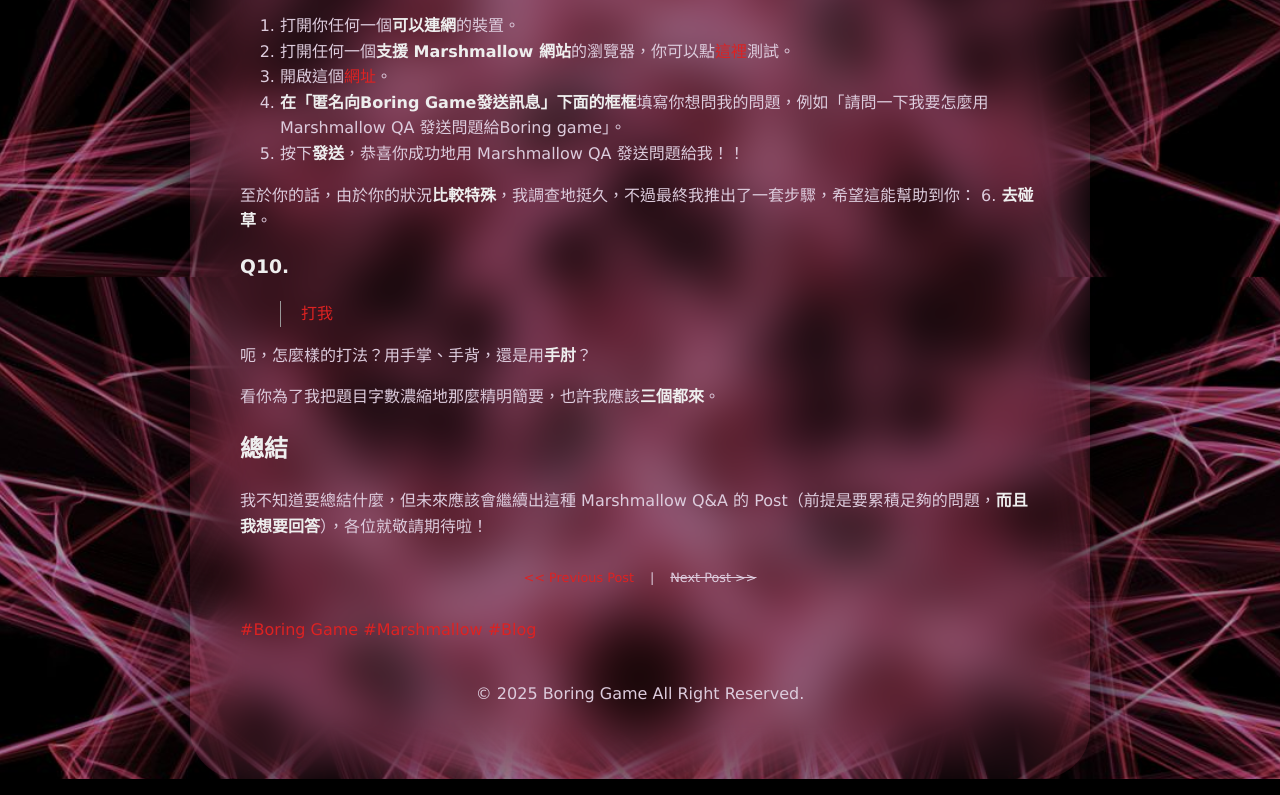
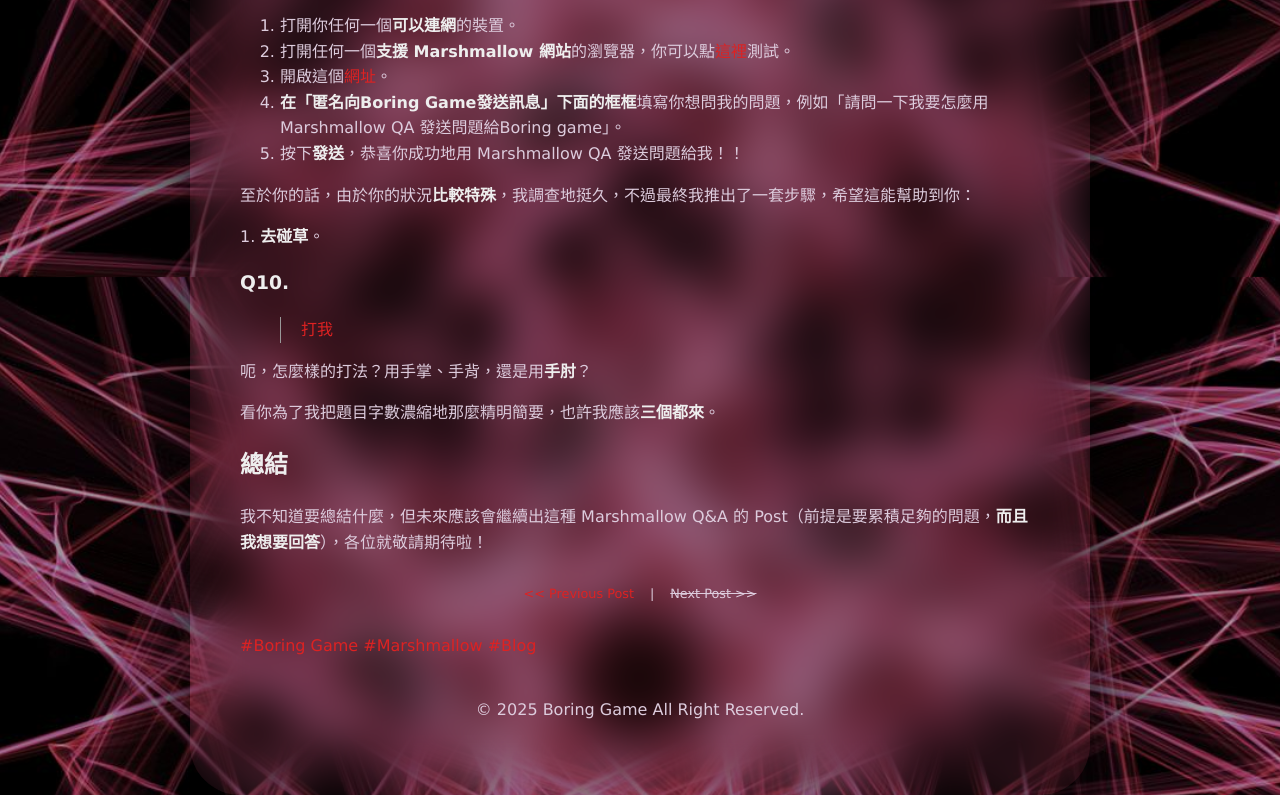
Before and after one commit to boringgameofficial/boringgameofficial.github.io, a plain HTML site: page blog/marshmallow-qa/index.html in a window 1280 px wide. Shown: the part 2123-2918 px from the top of the page. Drawn offline with Linux system fonts and the light colour scheme.

Commit message:
Update index.html

```diff
--- a/blog/marshmallow-qa/index.html
+++ b/blog/marshmallow-qa/index.html
@@ -294,8 +294,8 @@
 <li><strong>在「匿名向Boring Game發送訊息」下面的框框</strong>填寫你想問我的問題，例如「請問一下我要怎麼用Marshmallow QA 發送問題給Boring game」。</li>
 <li>按下<strong>發送</strong>，恭喜你成功地用 Marshmallow QA 發送問題給我！！</li>
 </ol>
-<p>至於你的話，由於你的狀況<strong>比較特殊</strong>，我調查地挺久，不過最終我推出了一套步驟，希望這能幫助到你：
-6. <strong>去碰草</strong>。</p>
+<p>至於你的話，由於你的狀況<strong>比較特殊</strong>，我調查地挺久，不過最終我推出了一套步驟，希望這能幫助到你：</p>
+<p>1. <strong>去碰草</strong>。</p>
 <h3 id="q10">Q10.</h3>
 <blockquote>
 <p><a href="https://marshmallow-qa.com/messages/66564fa4-8eff-4463-b39b-627328db64e1">打我</a></p>
```
